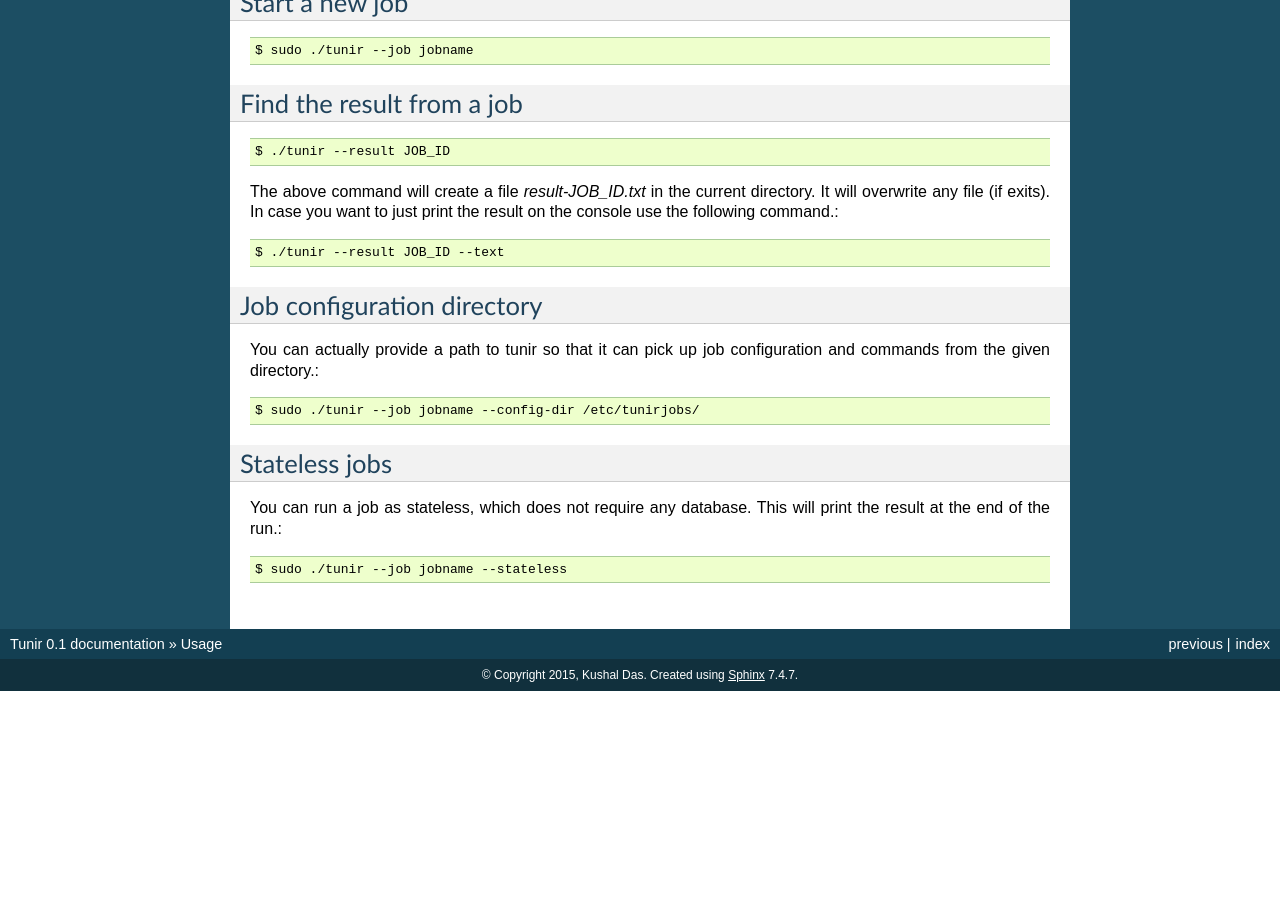
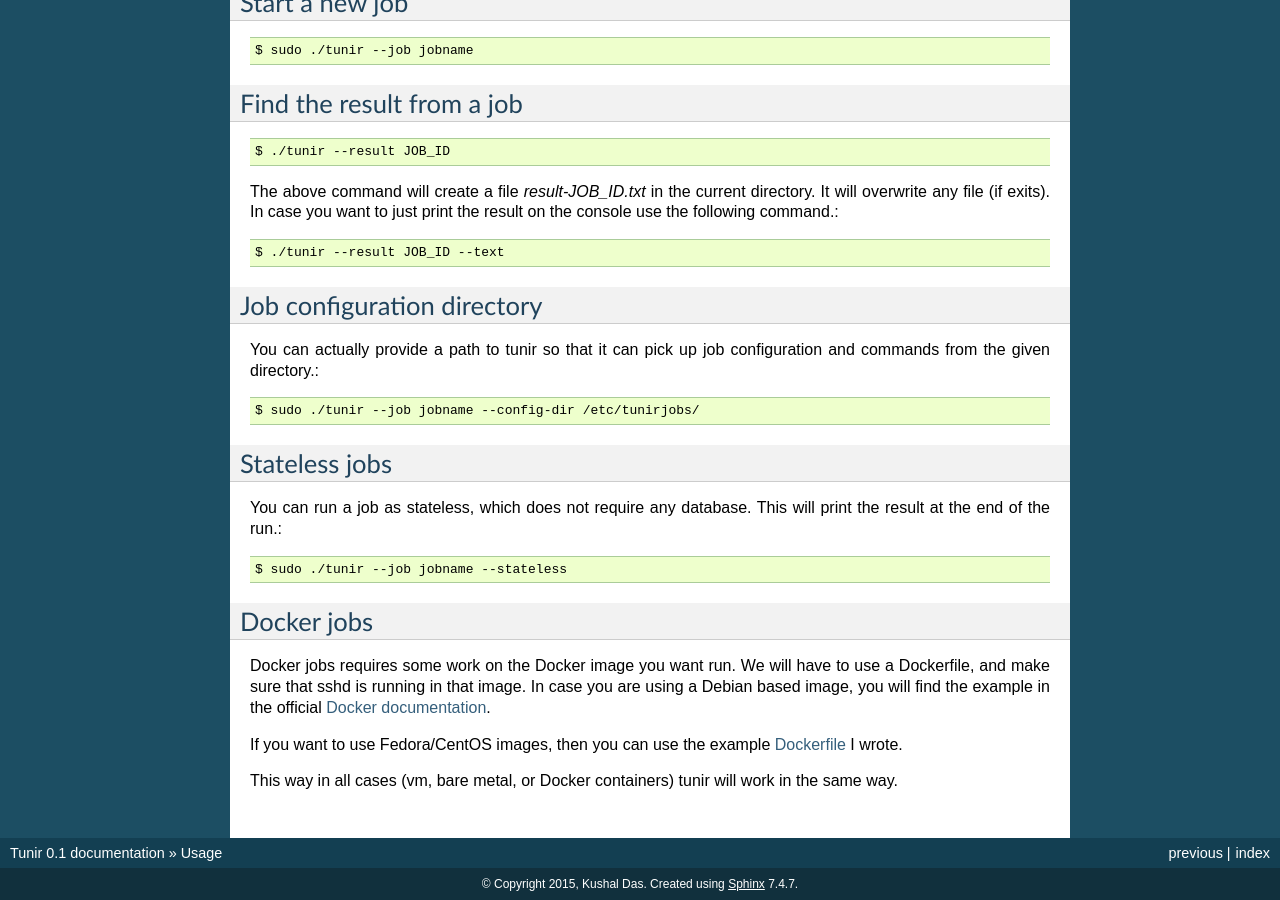
Before and after one commit to kushaldas/tunir, a Sphinx documentation site: the page built from docs/usage.rst, in a window 1280 px wide and 900 px high, scrolled down 1701 px. Built offline with Sphinx 7.4.7, drawn with Linux system fonts in a browser that asks for light colours; before the commit the page ends 2392 px from its top, so only the background shows below that.

Commit message:
Adds the example of docker usage.

```diff
--- a/docs/usage.rst
+++ b/docs/usage.rst
@@ -124,3 +124,16 @@ You can run a job as stateless, which does not require any database. This will p
 run.::
 
     $ sudo ./tunir --job jobname --stateless
+
+
+Docker jobs
+-------------
+
+Docker jobs requires some work on the Docker image you want run. We will have to use a Dockerfile, and make sure
+that sshd is running in that image. In case you are using a Debian based image, you will find the example in the
+official `Docker documentation <https://docs.docker.com/examples/running_ssh_service/>`_.
+
+If you want to use Fedora/CentOS images, then you can use the example `Dockerfile <https://kushal.fedorapeople.org/docker-ssh/>`_
+I wrote.
+
+This way in all cases (vm, bare metal, or Docker containers) tunir will work in the same way.
```
